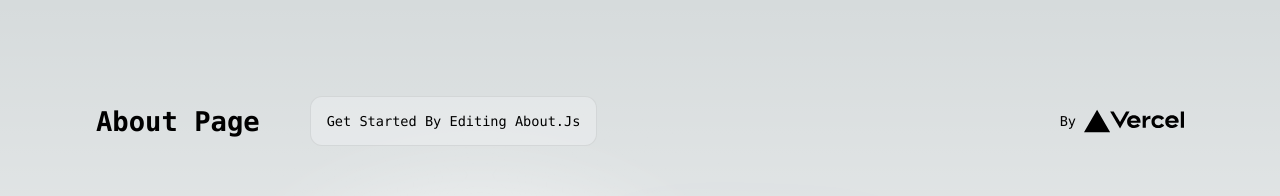
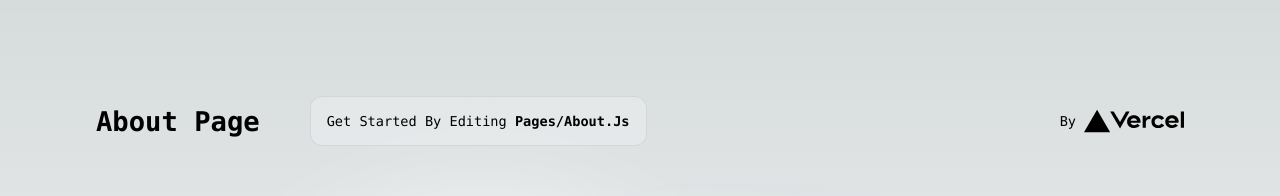
Before and after one commit to keishi-inaba/study-react2023, a Next.js app: page /about in a window 1280 px wide. Shown: the top 196 px of the page. Built offline with nearby package versions, Linux system fonts and the light colour scheme.

Commit message:
♻️ 修正箇所を修正

```diff
--- a/components/Headline.js
+++ b/components/Headline.js
@@ -7,7 +7,7 @@ export function Headline(props) {
       <h1>{props.page} page</h1>
       <p>
         Get started by editing&nbsp;
-        {props.page}.js
+        {props.children}
       </p>
 
     </div>
--- a/pages/about.js
+++ b/pages/about.js
@@ -8,7 +8,7 @@ import Head from "next/head";
 
 const inter = Inter({ subsets: ["latin"] });
 
-export default function Home(props) {
+export default function Home() {
   return (
     <>
       <Head>
@@ -18,13 +18,10 @@ export default function Home(props) {
         <link rel="icon" href="/favicon.ico" />
       </Head>
       <main className={styles.main}>
-        <div className={styles.description}>
-          <Headline
-            page="about"
-            code={<code className={styles.code}>pages/{props.page}</code>}
-            // onClick={() => alert('click!!')}
-          />
-
+        <div className={`${styles.description} ${styles.title}`}>
+          <Headline page="about">
+            <code className={styles.code}>pages/about.js</code>
+          </Headline>
           <HeaderLogo />
         </div>
 
```
Also changed, not shown: pages/index.js (+4 -6 lines).
